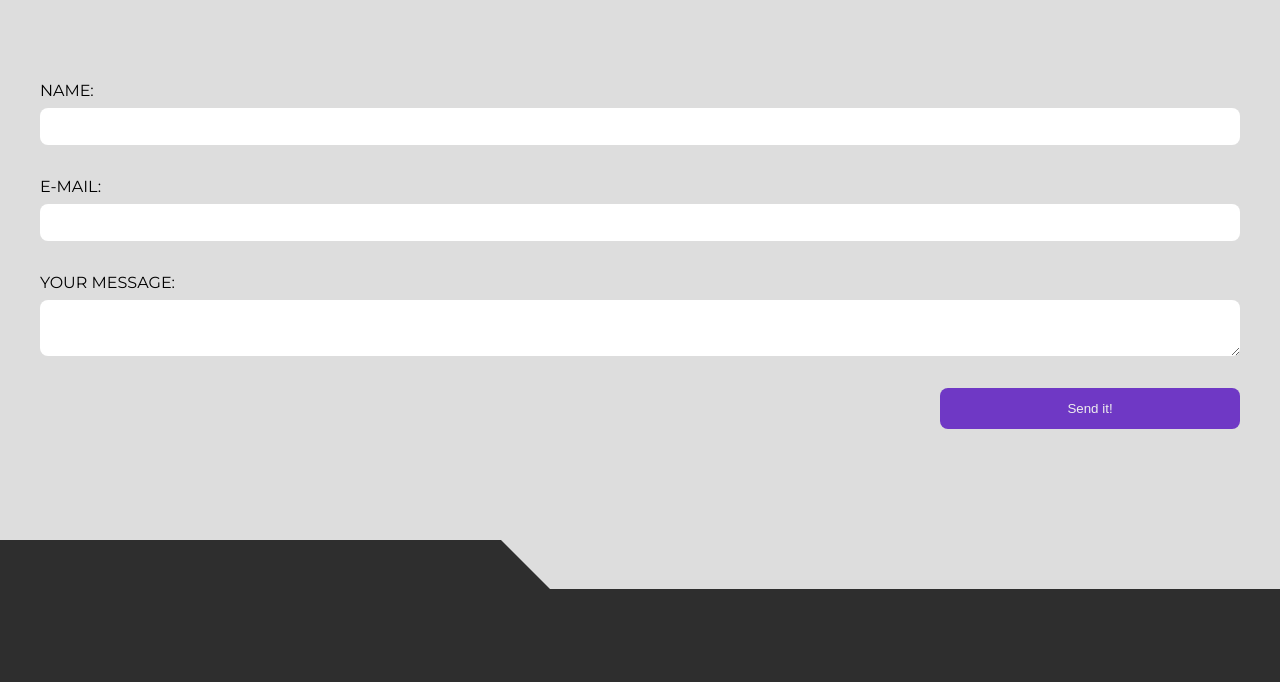
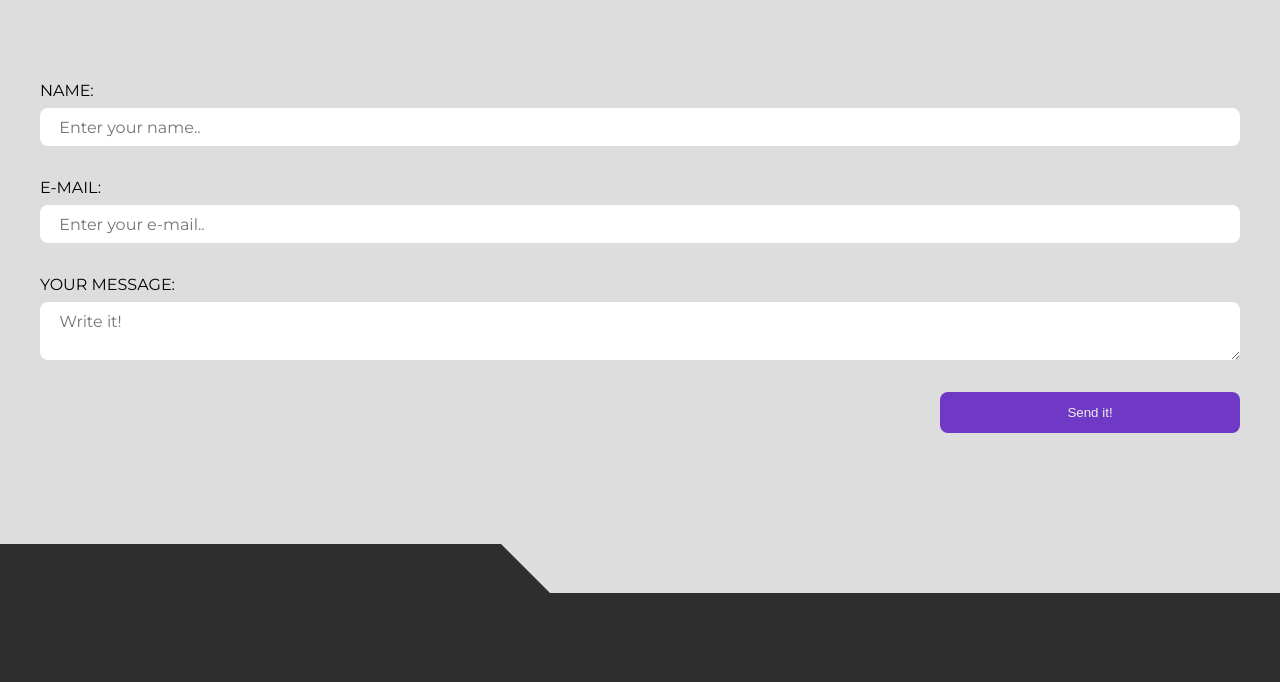
Before and after one commit to Anathretic/second-site, a plain HTML site: page index.html in a window 1280 px wide. Shown: the part 7167-7849 px from the top of the page. Drawn offline with Linux system fonts and the light colour scheme.

Commit message:
added placeholders to contact inputs

```diff
--- a/index.html
+++ b/index.html
@@ -242,12 +242,12 @@
                 <form class="contact__form">
                     <div class="contact__form-top">
                         <label for="name" class="contact__form-label">Name:</label>
-                        <input type="text" class="contact__form-input" id="name">
+                        <input type="text" class="contact__form-input" id="name" placeholder="Enter your name..">
                         <label for="email" class="contact__form-label">E-mail:</label>
-                        <input type="text" class="contact__form-input" id="email">
+                        <input type="text" class="contact__form-input" id="email" placeholder="Enter your e-mail..">
                     </div>
                     <label for="msg" class="contact__form-label">Your message:</label>
-                    <textarea class="contact__form-textarea" id="msg"></textarea>
+                    <textarea class="contact__form-textarea" id="msg" placeholder="Write it!"></textarea>
                     <button type="button" class="contact__form-btn btn-special-animation">Send it!</button>
                 </form>
             </div>
--- a/sass/_main.scss
+++ b/sass/_main.scss
@@ -583,6 +583,7 @@ body {
 
 		&-input,
 		&-textarea {
+			font-family: 'Montserrat', sans-serif;
 			margin-bottom: 2em;
 			padding: 0.6em 1.2em;
 			border: none;
```
Also changed, not shown: css/style.css, 1 other file.
